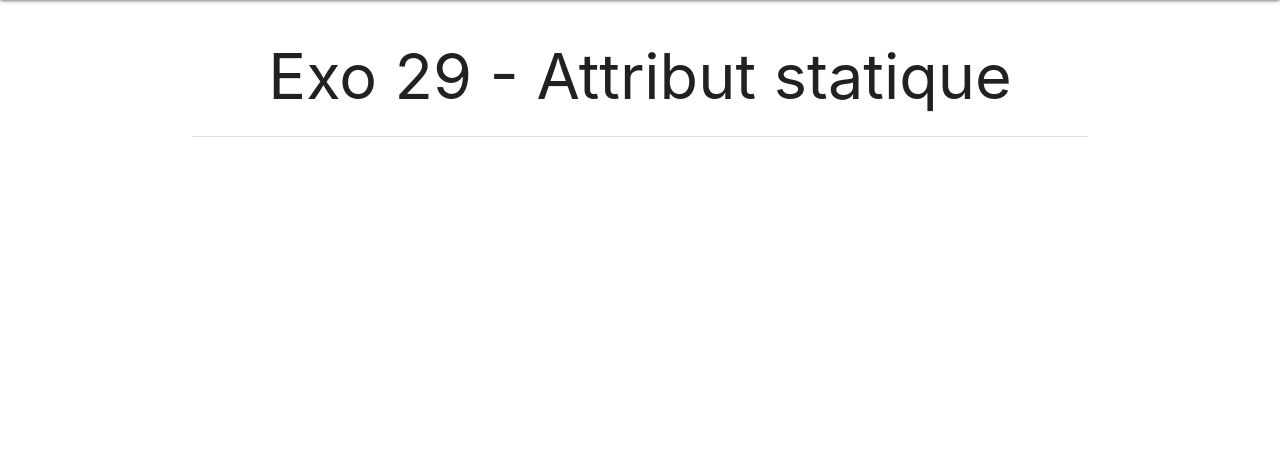
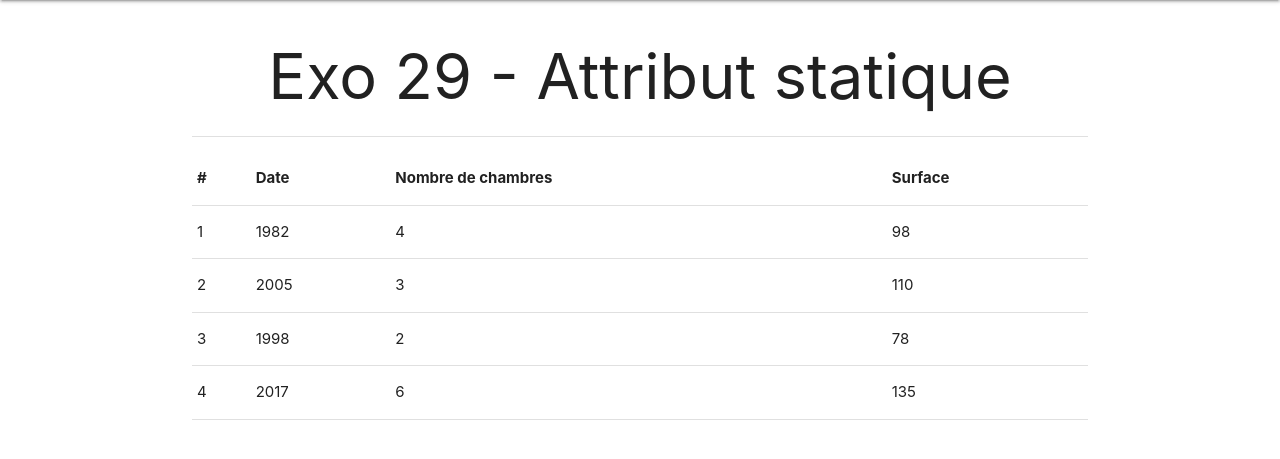
Before and after one commit to totomatix/CorrectionExosPHPCDA7, a PHP site: page /exercices/exo29/index.php in a window 1280 px wide. Shown: the part 64-523 px from the top of the page. Run offline with PHP 8.4, Linux system fonts and the light colour scheme.

Commit message:
Correction exo29

```diff
--- /dev/null
+++ b/exercices/exo29/Maison.php
@@ -0,0 +1,34 @@
+<?php
+class Maison {
+
+    private $identifiant, $nbChambres, $surface, $anneeConstruction;
+
+    private static $nbMaisonCrees = 0;
+
+    public function __construct($nbChambres,$surface, $anneeConstruction)
+    {
+        self::$nbMaisonCrees++;
+        $this->nbChambres = $nbChambres;
+        $this->surface = $surface;
+        $this->anneeConstruction = $anneeConstruction;
+        $this->identifiant = self::$nbMaisonCrees;
+    }
+
+    public function getIdentifiant()
+    {
+        return $this->identifiant;
+    }
+    public function getNbChambres()
+    {
+        return $this->nbChambres;
+    }
+    public function getSurface()
+    {
+        return $this->surface;
+    }
+    public function getAnneeConstruction()
+    {
+        return $this->anneeConstruction;
+    }
+}
+?>
--- a/exercices/exo29/index.php
+++ b/exercices/exo29/index.php
@@ -3,8 +3,40 @@ $titre = "Exo 29 - Attribut statique"; // Mettre le titre de la page
 ?>
 <!-- mettre votre code ici -->
 <?php
+require_once './Maison.php';
 
+//création des maisons
+$m1 = new Maison(4,98,1982);
+$m2 = new Maison(3,110,2005);
+$m3 = new Maison(2,78,1998);
+$m4 = new Maison(6,135,2017);
+
+$maisons = [$m1,$m2,$m3,$m4];
+
+// affichage des maisons dans un tableau html
 ?>
+<table>
+    <thead>
+        <tr>
+            <th>#</th>
+            <th>Date</th>
+            <th>Nombre de chambres</th>
+            <th>Surface</th>
+        </tr>
+    </thead>
+    <tbody>
+        <?php
+            foreach ($maisons as $maison) {
+                echo '<tr>';
+                echo '<td>'. $maison->getIdentifiant() .'</td>';
+                echo '<td>'. $maison->getAnneeConstruction() .'</td>';
+                echo '<td>'. $maison->getNbChambres() .'</td>';
+                echo '<td>'. $maison->getSurface() .'</td>';
+                echo '</tr>';
+            }
+        ?>
+    </tbody>
+</table>
 
 <?php
     /**
```
